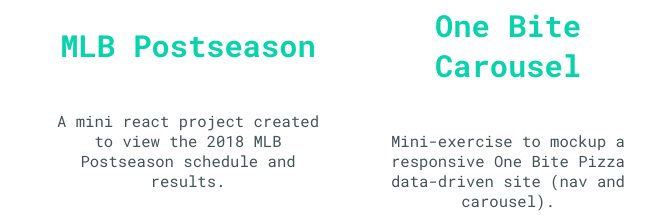
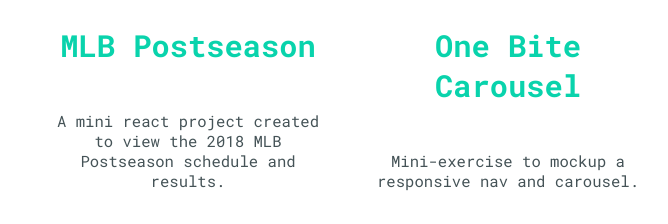
Before and after one commit to sh786/portfolio-blog, a Gatsby site: page / in a window 1280 px wide. Shown: the part 1140-1364 px from the top of the page, 612-1280 px from the left. Built offline with nearby package versions, Linux system fonts and the light colour scheme; Gatsby itself is replaced by a stand-in of ours; a web font is replaced by a local one.

Commit message:
Update Work “mock-one-bite-web-app”

```diff
--- a/work/mock-one-bite-web-app.md
+++ b/work/mock-one-bite-web-app.md
@@ -1,9 +1,7 @@
 ---
 title: One Bite Carousel
 date: 2019-10-24T17:25:37.957Z
-info: >-
-  Mini-exercise to mockup a responsive One Bite Pizza data-driven site (nav and
-  carousel).
+info: Mini-exercise to mockup a responsive nav and carousel.
 githubUrl: 'https://github.com/sh786/bs-one-bite-exercise'
 imageUrl: 'https://sam-hamburger.netlify.com/assets/ob-logo-horiztonal.png'
 liveUrl: 'https://sh786.github.io/bs-one-bite-exercise/'
```
